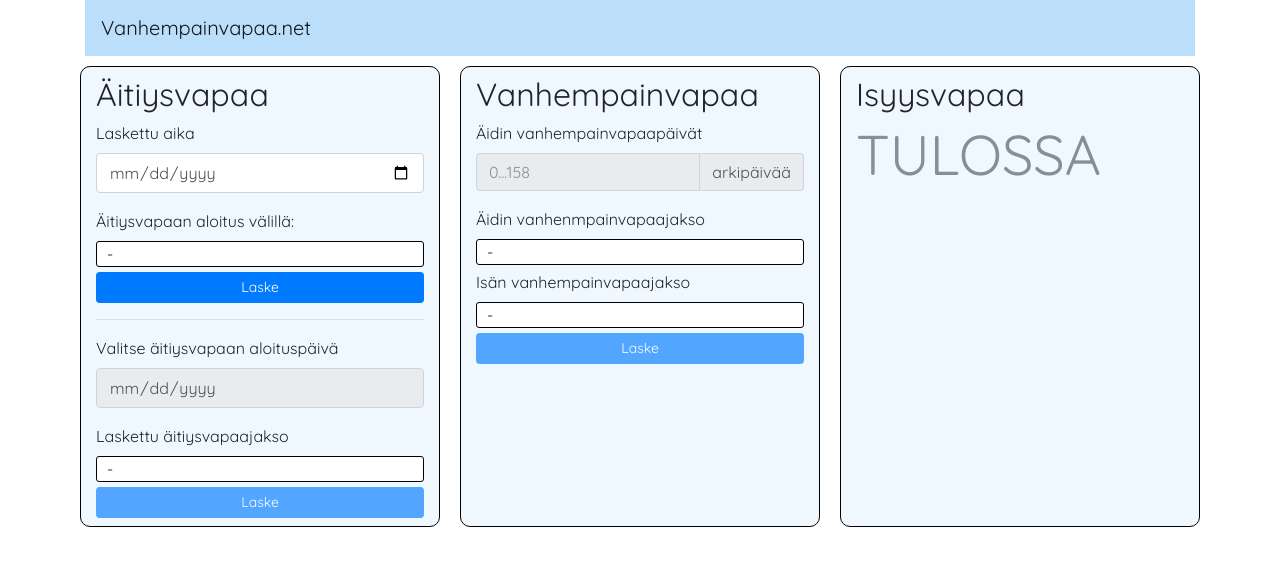
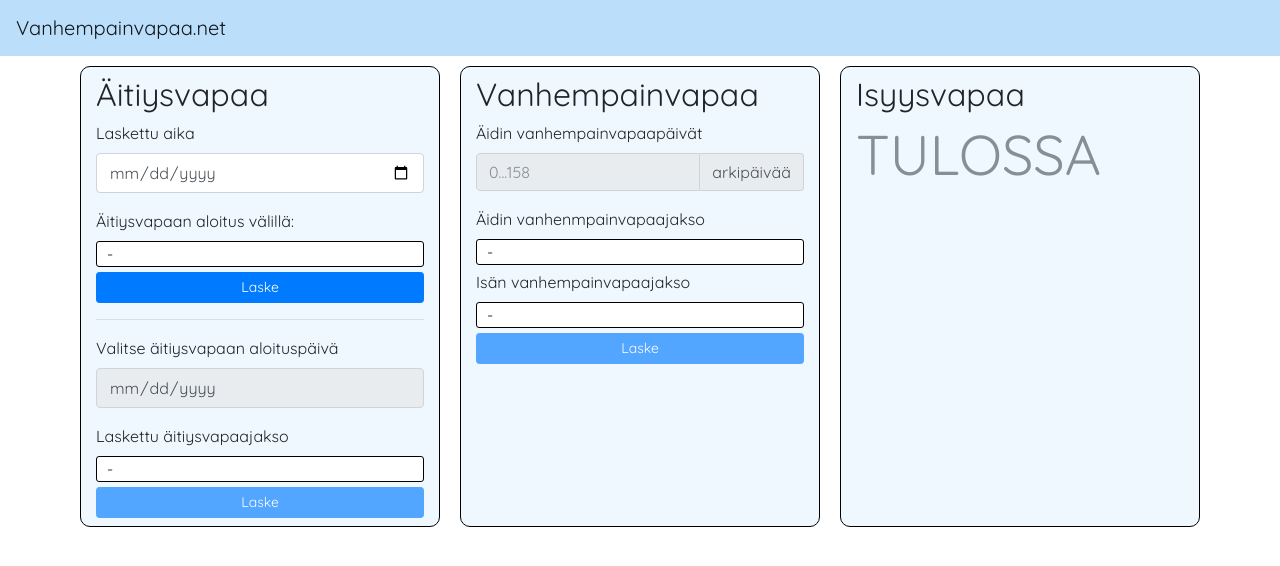
Before and after one commit to BanafaConsulting/vanhempainvapaalaskuri, a plain HTML site: page index.html in a window 1280 px wide. Drawn offline with nearby package versions, Linux system fonts and the light colour scheme; no server answers.

Commit message:
muutettu navbarin toimintaa

```diff
--- a/index.html
+++ b/index.html
@@ -21,8 +21,7 @@
 </head>
 
 <body>
-  <div class="container">
-    <nav class="navbar navbar-expand-lg navbar-light" style="background-color: #bbdefb;">
+  <nav class="navbar navbar-expand navbar-light" style="background-color: #bbdefb;">
     <!-- TODO: Lisää valikkopalkkiin ohjenappula, josta aukeaa modal -->
     <a class="navbar-brand" href="#">Vanhempainvapaa.net</a>
     <button class="navbar-toggler" type="button" data-toggle="collapse" data-target="#navbarNavAltMarkup" aria-controls="navbarNavAltMarkup" aria-expanded="false" aria-label="Toggle navigation">
@@ -38,6 +37,8 @@
       </div>
     </div>
   </nav>
+  <div class="container">
+
 
 
     <!--    <div class="row">
@@ -219,8 +220,8 @@
     </div>
    -->
 
-  </div>
-  </div>
+  </div>   <!-- Container päättyy -->
+
   <!-- Laskettujen päivämäärien rivi päättyy -->
 
   <!-- Tälle riville Gantt-kaavio -->
@@ -250,8 +251,8 @@
 
   -->
 
-  </div>
-  <!-- Container päättyy -->
+
+
 
 
   <!-- TODO: Lisää linkki WebCaliin -->
```
Lines whose indentation alone changed are shown as unchanged.
